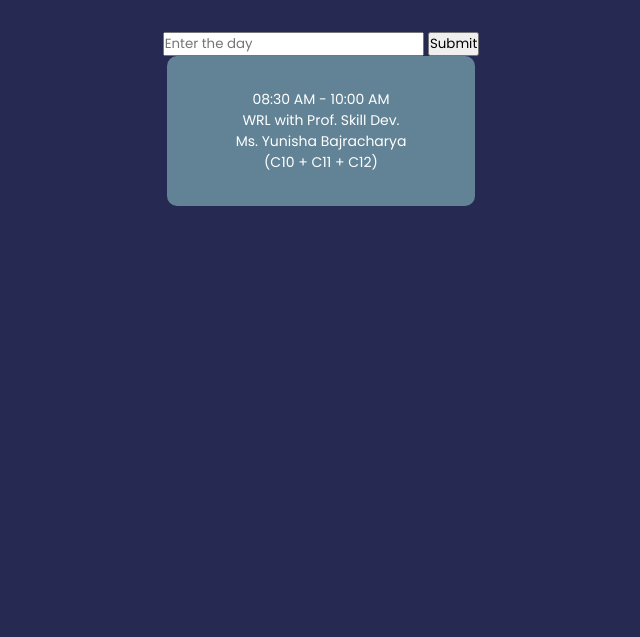
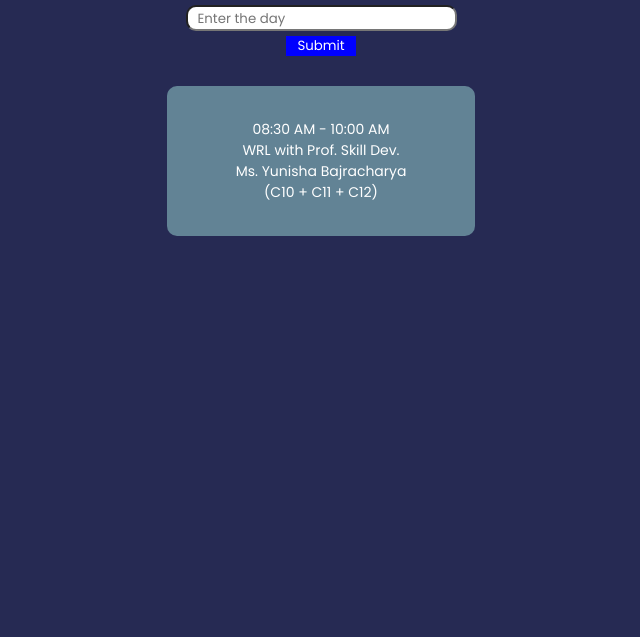
Before and after one commit to satishkojushrestha/schedule, a plain HTML site: page index.html in a window 1280 px wide. Shown: the part 163-800 px from the top of the page, without its empty margins (319-959 px from the left). Drawn offline with Linux system fonts and the light colour scheme.

Commit message:
Update style.css

```diff
--- a/assets/style.css
+++ b/assets/style.css
@@ -75,9 +75,29 @@ h2{
 
 .sub-header{
     font-size: 15px;
-    margin-bottom: 30px;
+    margin-bottom: 5px;
 }
 
+.forms{
+    margin-bottom: 30px;
+    display: flex;
+    flex-direction: column;
+    align-items: center;
+}
+
+input[type='text']{
+    padding-left: 10px;
+    padding-top: 2px;
+    border-radius: 10px;
+    margin-bottom: 5px;
+}
+
+input[type='submit']{
+    width: 70px;
+    background-color: blue;
+    border:none;
+    color: white;
+}
 .box{
     background-color: var(--primary-color);
     border-radius: 10px;
```
